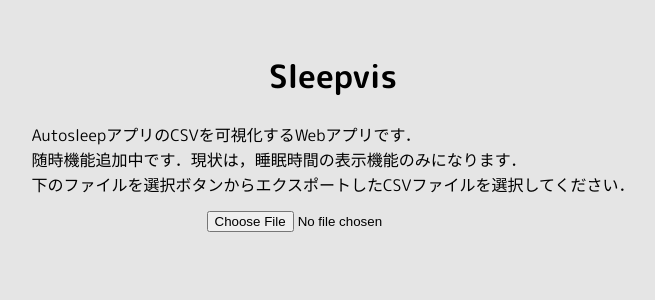
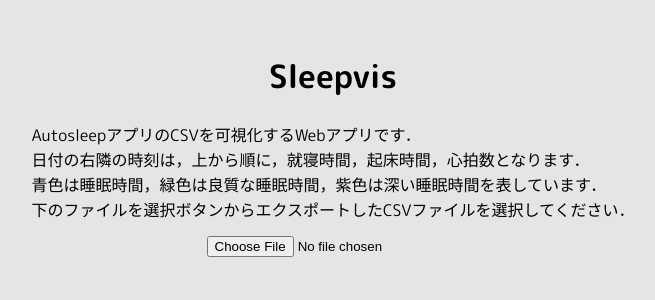
Before and after one commit to izumiz-dev/sleepvis, a React app: page / in a window 1280 px wide. Shown: the top 300 px of the page, without its empty margins (307-962 px from the left). Built offline with nearby package versions, Linux system fonts and the light colour scheme.

Commit message:
文章の修正

```diff
--- a/src/App.tsx
+++ b/src/App.tsx
@@ -26,7 +26,9 @@
         <Message>
           AutosleepアプリのCSVを可視化するWebアプリです．
           <br />
-          随時機能追加中です．現状は，睡眠時間の表示機能のみになります．
+          日付の右隣の時刻は，上から順に，就寝時間，起床時間，心拍数となります．
+          <br />
+          青色は睡眠時間，緑色は良質な睡眠時間，紫色は深い睡眠時間を表しています．
           <br />
           下のファイルを選択ボタンからエクスポートしたCSVファイルを選択してください．
         </Message>
```
